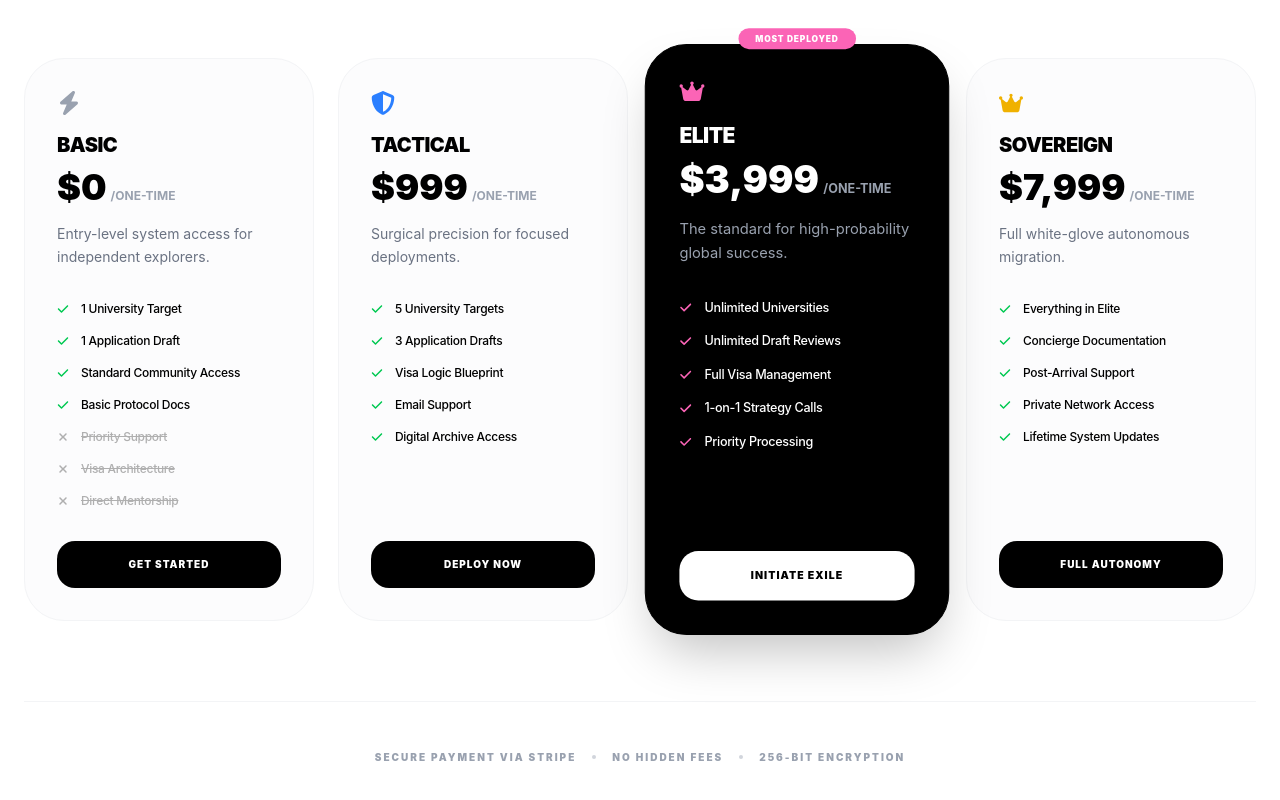
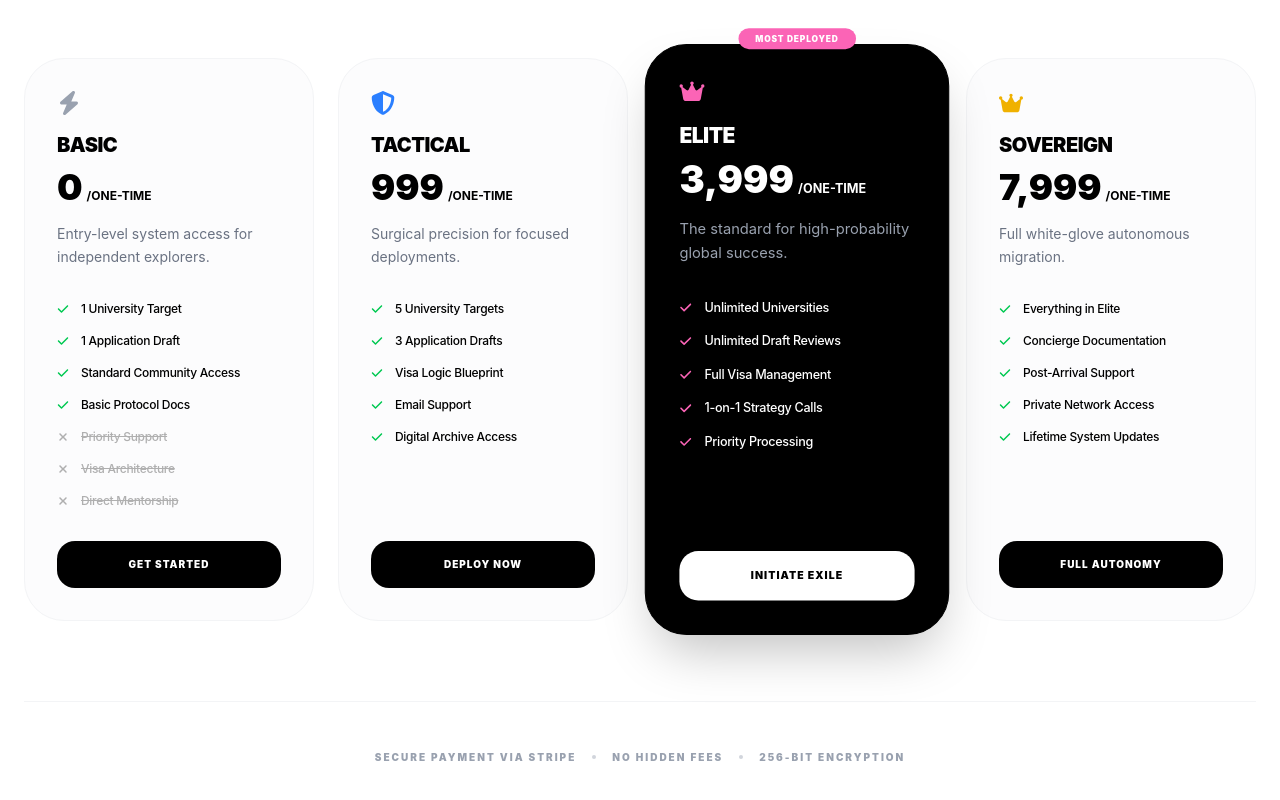
Before and after one commit to Yudeat/Liminal, a Next.js app: page / in a window 1280 px wide. Shown: the part 8224-9024 px from the top of the page. Built offline with nearby package versions, Linux system fonts and the light colour scheme; what lightswind would draw is missing.

Commit message:
Fixing pricing page

```diff
--- a/app/PricingMenu.tsx
+++ b/app/PricingMenu.tsx
@@ -88,8 +88,8 @@
                 <div className="mb-4 text-2xl">{plan.icon}</div>
                 <h3 className="text-xl font-black uppercase tracking-tight mb-2">{plan.name}</h3>
                 <div className="flex items-baseline gap-1">
-                  <span className="text-4xl font-black">${plan.price}</span>
-                  <span className={`text-xs font-bold uppercase ${plan.highlight ? 'text-gray-400' : 'text-gray-400'}`}>/one-time</span>
+                  <span className="text-4xl font-black">{plan.price}</span>
+                  <span className={`text-xs font-bold uppercase {plan.highlight ? 'text-gray-400' : 'text-gray-400'}`}>/one-time</span>
                 </div>
                 <p className={`mt-4 text-sm leading-relaxed ${plan.highlight ? 'text-gray-400' : 'text-gray-500'}`}>
                   {plan.desc}
```
